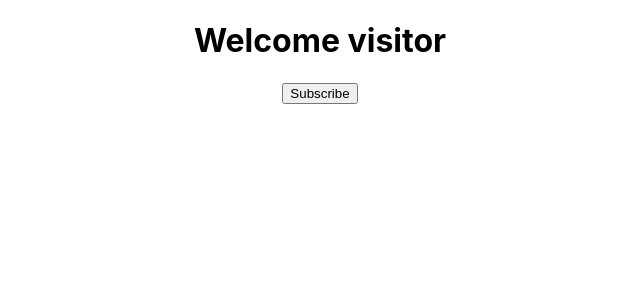
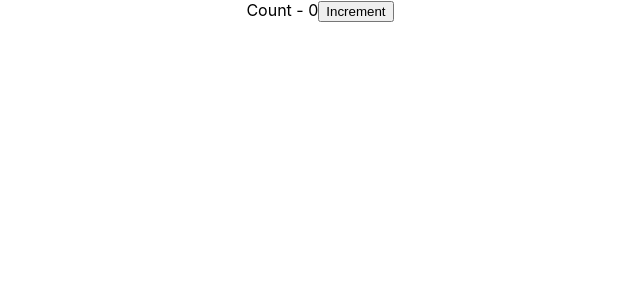
Before and after one commit to cliff10/learninig-react, a React (Create React App) app: page / in a window 1280 px wide. Shown: the top 300 px of the page, without its empty margins (320-960 px from the left). Built offline with nearby package versions, Linux system fonts and the light colour scheme.

Commit message:
Used stestate followed vd 11

```diff
--- a/src/App.js
+++ b/src/App.js
@@ -6,6 +6,7 @@
 import Hello from './components/Hello';
 import Greet from './components/Greet';
 import Message from './components/Message';
+import Counter from './components/Counter';
 
 function App() {
   return (
@@ -23,7 +24,8 @@
       <Welcome firstName="Clifford" lastName="Louis" />
       <Welcome  firstName="Jefferson" lastName="Pierre" />
       <Welcome firstName="Jefferson" lastName="Pierre" /> */}
-      <Message />
+      {/* <Message /> */}
+      <Counter />
     </div>
   );
 }
--- /dev/null
+++ b/src/components/Counter.js
@@ -0,0 +1,42 @@
+import React, { Component } from 'react'
+
+ class Counter extends Component {
+     constructor(props) {
+         super(props)
+
+         this.state = {
+              count: 0
+         }
+     }
+
+     incrementFive(){
+         this.increment();
+         this.increment();
+         this.increment();
+         this.increment();
+         this.increment();
+     }
+
+    increment() {
+        // this.setState({
+        //     count: this.state.count + 1
+        // }, () => {
+        //     console.log('Callback value', this.state.count)
+        // })
+        // console.log(this.state.count)
+        this.setState((prevState, props) => ({
+            count: prevState.count + 1
+        }))
+    }
+
+    render() {
+        return (
+            <div>
+                Count - {this.state.count}
+                <button onClick={() => this.incrementFive()}>Increment</button>
+            </div>
+        )
+    }
+}
+
+export default Counter;
```
